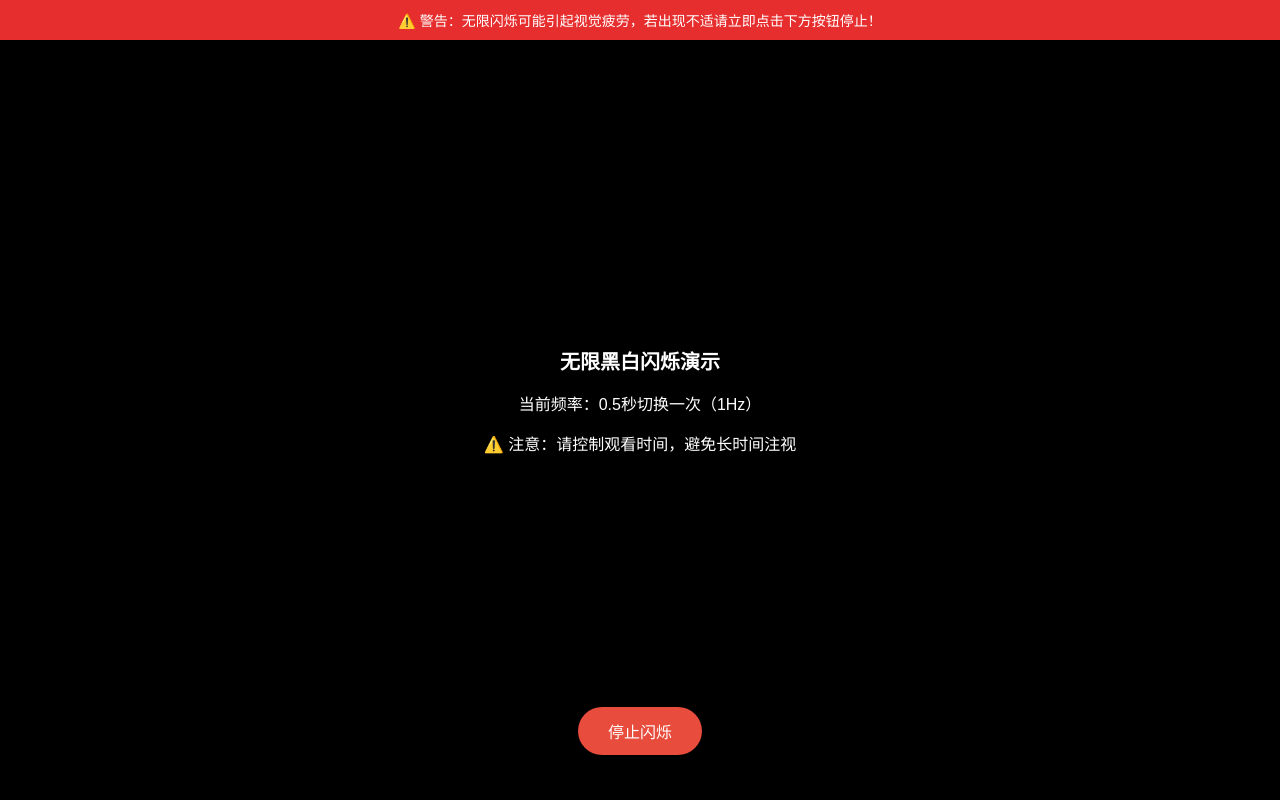
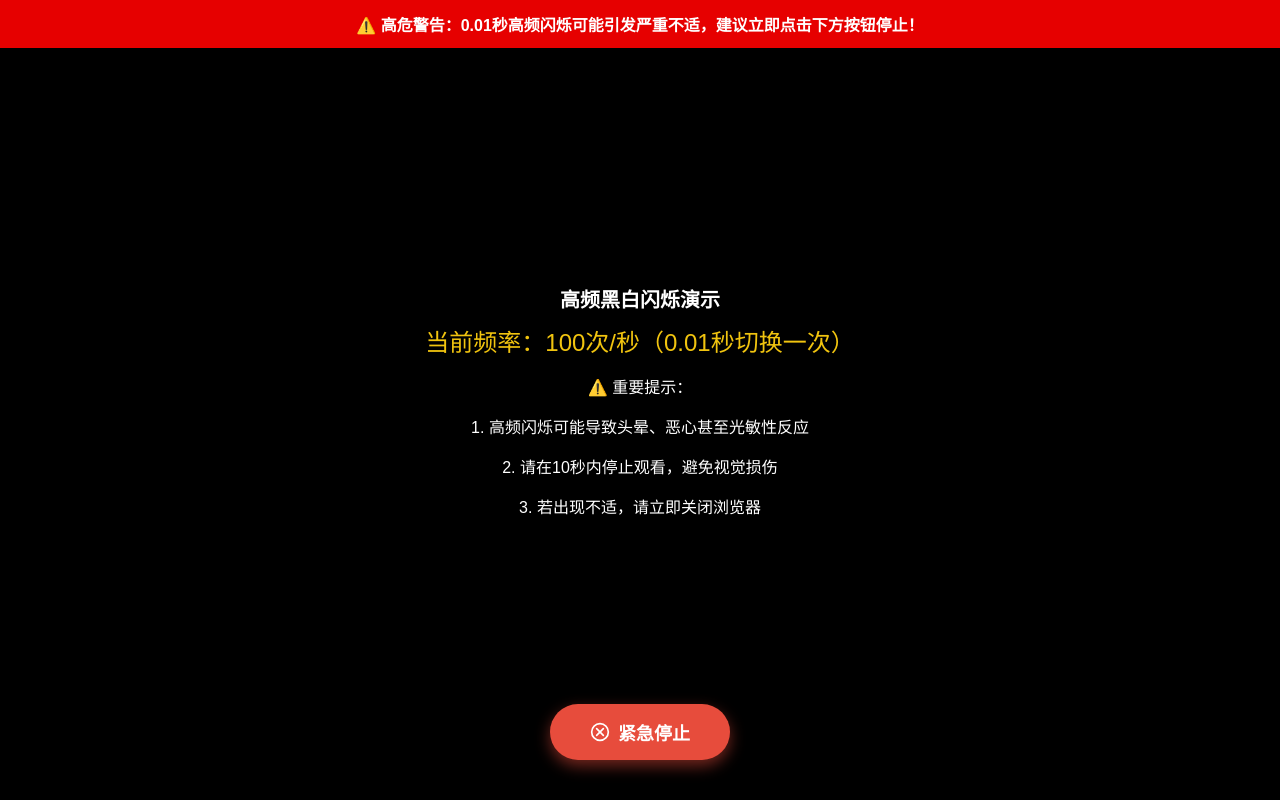
Before and after one commit to ZMXF8/zmxf.github.io, a plain HTML site: page index.html in a window 1280 px wide. Drawn offline with Linux system fonts and the light colour scheme.

Commit message:
Update index.html

```diff
--- a/index.html
+++ b/index.html
@@ -3,7 +3,7 @@
 <head>
     <meta charset="UTF-8">
     <meta name="viewport" content="width=device-width, initial-scale=1.0">
-    <title>无限黑白闪烁演示</title>
+    <title>高频黑白闪烁演示（0.01秒）</title>
     <style>
         body {
             margin: 0;
@@ -11,89 +11,116 @@
             width: 100vw;
             height: 100vh;
             overflow: hidden;
-            font-family: "PingFang SC", sans-serif;
-            transition: background-color 0.05s; /* 轻微过渡减少生硬感 */
+            font-family: "Microsoft YaHei", sans-serif;
         }
 
-        .control-panel {
-            position: fixed;
-            bottom: 30px;
-            left: 50%;
-            transform: translateX(-50%);
-            z-index: 100;
-            background: rgba(0,0,0,0.7);
-            padding: 15px 25px;
-            border-radius: 30px;
-            box-shadow: 0 5px 15px rgba(0,0,0,0.3);
-        }
-
-        .stop-btn {
-            background: #e74c3c;
-            color: white;
-            border: none;
-            padding: 12px 30px;
-            font-size: 16px;
-            border-radius: 30px;
-            cursor: pointer;
-            transition: all 0.3s;
-        }
-
-        .stop-btn:hover {
-            background: #c0392b;
-            transform: translateY(-2px);
-        }
-
-        .warning-bar {
+        .emergency-warning {
             position: fixed;
             top: 0;
             left: 0;
             width: 100%;
-            background: rgba(255, 51, 51, 0.9);
+            background: rgba(255, 0, 0, 0.9);
             color: white;
-            padding: 10px 0;
+            padding: 12px 0;
             text-align: center;
-            font-size: 14px;
-            z-index: 100;
+            font-size: 16px;
+            font-weight: bold;
+            z-index: 1000;
+            box-shadow: 0 4px 15px rgba(0,0,0,0.4);
         }
 
-        .info-box {
+        .control-center {
+            position: fixed;
+            bottom: 40px;
+            left: 50%;
+            transform: translateX(-50%);
+            z-index: 1000;
+        }
+
+        .kill-switch {
+            background: #e74c3c;
+            color: white;
+            border: none;
+            padding: 15px 40px;
+            font-size: 18px;
+            font-weight: bold;
+            border-radius: 50px;
+            cursor: pointer;
+            box-shadow: 0 6px 15px rgba(231, 76, 60, 0.5);
+            transition: all 0.3s;
+            display: flex;
+            align-items: center;
+            justify-content: center;
+        }
+
+        .kill-switch:hover {
+            background: #c0392b;
+            transform: translateX(-50%) translateY(-3px);
+            box-shadow: 0 8px 20px rgba(192, 57, 43, 0.6);
+        }
+
+        .kill-switch:active {
+            transform: translateX(-50%) translateY(1px);
+            box-shadow: 0 3px 10px rgba(192, 57, 43, 0.4);
+        }
+
+        .info-overlay {
             position: fixed;
             top: 50%;
             left: 50%;
             transform: translate(-50%, -50%);
-            background: rgba(0,0,0,0.7);
+            background: rgba(0,0,0,0.8);
             color: white;
             padding: 20px 30px;
             border-radius: 10px;
             text-align: center;
-            z-index: 100;
+            z-index: 1000;
+            max-width: 80%;
+        }
+
+        .freq-indicator {
+            font-size: 24px;
+            color: #f1c40f;
+            margin: 10px 0;
         }
     </style>
 </head>
 <body>
-    <!-- 顶部警告条 -->
-    <div class="warning-bar">
-        ⚠️ 警告：无限闪烁可能引起视觉疲劳，若出现不适请立即点击下方按钮停止！
+    <!-- 紧急警告条 -->
+    <div class="emergency-warning">
+        ⚠️ 高危警告：0.01秒高频闪烁可能引发严重不适，建议立即点击下方按钮停止！
     </div>
 
-    <!-- 中央信息框 -->
-    <div class="info-box">
-        <h2 style="font-size: 20px; margin-bottom: 10px;">无限黑白闪烁演示</h2>
-        <p>当前频率：0.5秒切换一次（1Hz）</p>
-        <p>⚠️ 注意：请控制观看时间，避免长时间注视</p>
+    <!-- 信息覆盖层 -->
+    <div class="info-overlay">
+        <h2 style="font-size: 20px; margin-bottom: 5px;">高频黑白闪烁演示</h2>
+        <div class="freq-indicator">当前频率：100次/秒（0.01秒切换一次）</div>
+        <p>⚠️ 重要提示：</p>
+        <p>1. 高频闪烁可能导致头晕、恶心甚至光敏性反应</p>
+        <p>2. 请在10秒内停止观看，避免视觉损伤</p>
+        <p>3. 若出现不适，请立即关闭浏览器</p>
     </div>
 
-    <!-- 控制按钮 -->
-    <div class="control-panel">
-        <button class="stop-btn" id="stopBtn">停止闪烁</button>
+    <!-- 紧急停止按钮 -->
+    <div class="control-center">
+        <button class="kill-switch" id="stopBtn">
+            <svg width="20" height="20" viewBox="0 0 24 24" fill="none" xmlns="http://www.w3.org/2000/svg" style="margin-right: 8px;">
+                <path d="M12 22C17.5228 22 22 17.5228 22 12C22 6.47715 17.5228 2 12 2C6.47715 2 2 6.47715 2 12C2 17.5228 6.47715 22 12 22Z" stroke="white" stroke-width="2" stroke-linecap="round" stroke-linejoin="round"/>
+                <path d="M16 16L8 8" stroke="white" stroke-width="2" stroke-linecap="round" stroke-linejoin="round"/>
+                <path d="M8 16L16 8" stroke="white" stroke-width="2" stroke-linecap="round" stroke-linejoin="round"/>
+            </svg>
+            紧急停止
+        </button>
     </div>
 
     <script>
-        const flashInterval = 500; // 0.5秒切换一次
+        // 0.01秒切换一次（10毫秒）
+        const flashInterval = 10; // 10毫秒 = 0.01秒
         let isBlack = true;
         const body = document.body;
         const stopBtn = document.getElementById('stopBtn');
         let flashTimerId;
+        let autoStopCountdown = 10; // 10秒后自动停止
 
         // 启动闪烁
         function startFlashing() {
@@ -105,17 +132,30 @@
         // 停止闪烁
         function stopFlashing() {
             clearTimeout(flashTimerId);
-            body.style.backgroundColor = '#f5f5f5'; // 恢复浅灰色背景
-            stopBtn.innerHTML = '已停止';
+            body.style.backgroundColor = '#f8f9fa'; // 恢复为浅色背景
+            stopBtn.innerHTML = '<svg width="20" height="20" viewBox="0 0 24 24" fill="none" xmlns="http://www.w3.org/2000/svg"><path d="M12 22C17.5228 22 22 17.5228 22 12C22 6.47715 17.5228 2 12 2C6.47715 2 2 6.47715 2 12C2 17.5228 6.47715 22 12 22Z" stroke="#95a5a6" stroke-width="2" stroke-linecap="round" stroke-linejoin="round"/><path d="M16 16L8 8" stroke="#95a5a6" stroke-width="2" stroke-linecap="round" stroke-linejoin="round"/><path d="M8 16L16 8" stroke="#95a5a6" stroke-width="2" stroke-linecap="round" stroke-linejoin="round"/></svg> 已停止';
             stopBtn.disabled = true;
-            stopBtn.style.backgroundColor = '#95a5a6';
+            stopBtn.style.backgroundColor = '#7f8c8d';
+            stopBtn.style.boxShadow = '0 3px 10px rgba(127, 140, 141, 0.4)';
         }
 
-        // 按钮事件
+        // 自动停止倒计时
+        function startAutoStop() {
+            const autoStopInterval = setInterval(() => {
+                autoStopCountdown--;
+                if (autoStopCountdown <= 0) {
+                    clearInterval(autoStopInterval);
+                    stopFlashing();
+                }
+            }, 1000);
+        }
+
+        // 按钮事件 - 优先级高于自动停止
         stopBtn.addEventListener('click', stopFlashing);
 
-        // 初始启动闪烁
+        // 初始启动闪烁和自动停止计时
         startFlashing();
+        startAutoStop();
     </script>
 </body>
 </html>
```
